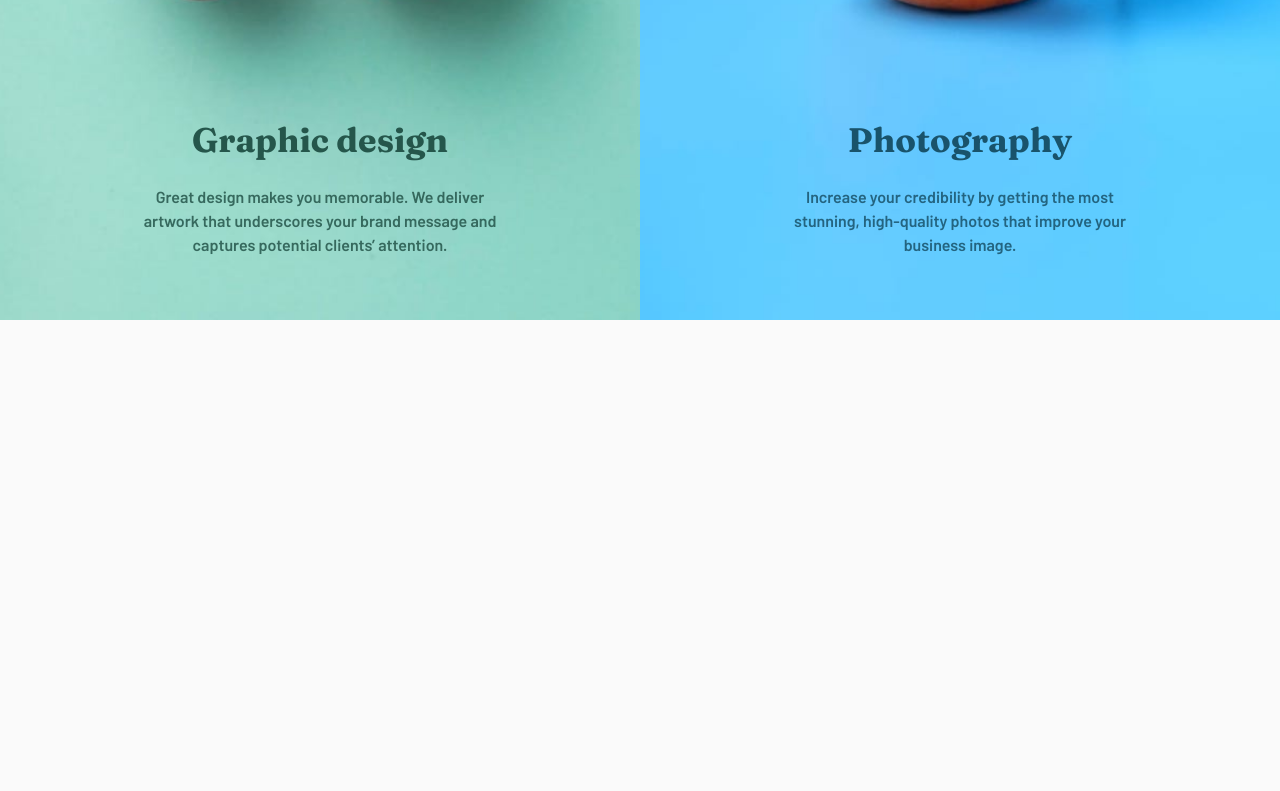
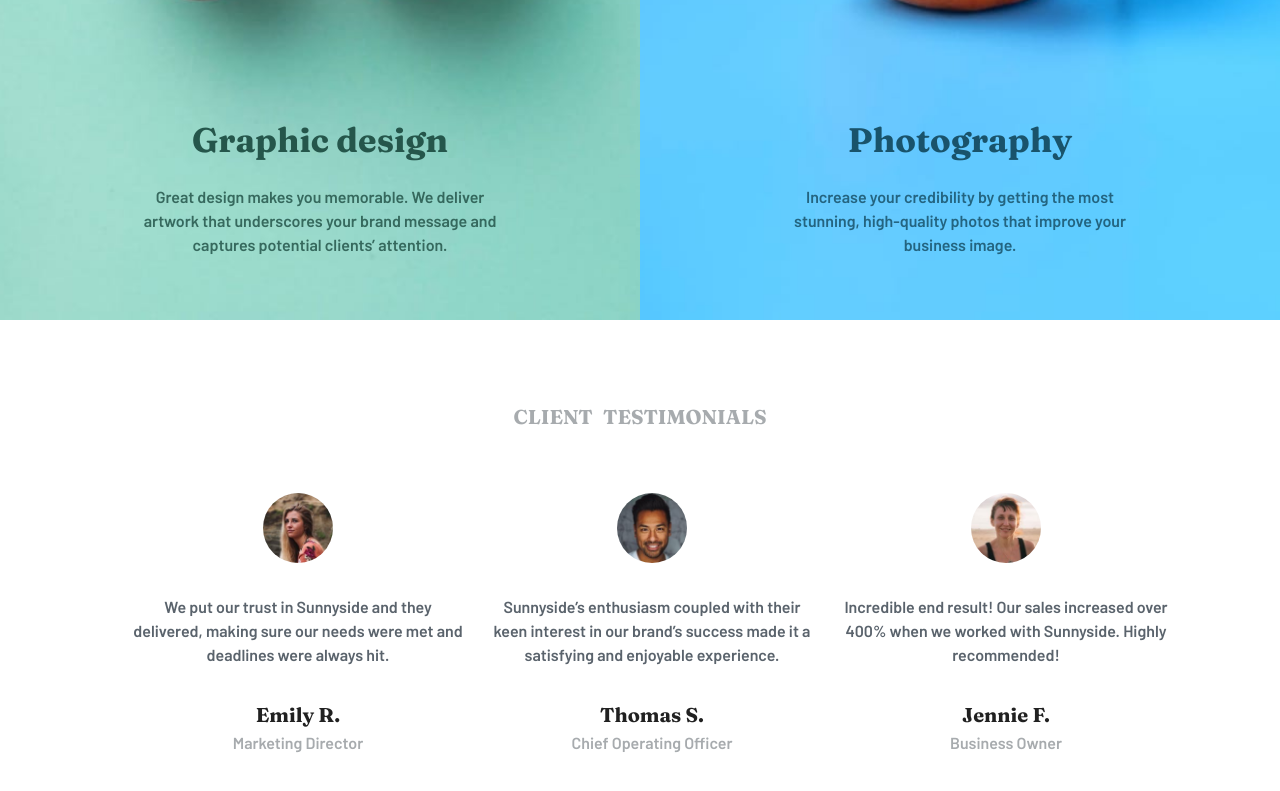
Before and after one commit to JoeDravarol/frontendmentor-sunnyside-agency, a React (Create React App) app: page / in a window 1280 px wide. Shown: the part 2240-3031 px from the top of the page. Before the commit the page ends 2560 px from the top, so only its background shows below. Built offline with nearby package versions, Linux system fonts and the light colour scheme.

Commit message:
feat: Add testimonials section

```diff
--- a/src/App.js
+++ b/src/App.js
@@ -1,13 +1,44 @@
 import React from 'react'
+
 import Layout from 'components/layouts/Layout'
 import Hero from 'components/sections/Hero'
 import Services from 'components/sections/Services'
+import Testimonials from 'components/sections/Testimonials'
+
+import emilyAvatar from 'images/image-emily.jpg'
+import thomasAvatar from 'images/image-thomas.jpg'
+import jennieAvatar from 'images/image-jennie.jpg'
+
+const testimonialsData = [
+  {
+    id: 1,
+    name: 'Emily R',
+    role: 'Marketing Director',
+    statement: 'We put our trust in Sunnyside and they delivered, making sure our needs were met and deadlines were always hit.',
+    img: emilyAvatar
+  },
+  {
+    id: 2,
+    name: 'Thomas S',
+    role: 'Chief Operating Officer',
+    statement: 'Sunnyside’s enthusiasm coupled with their keen interest in our brand’s success made it a satisfying and enjoyable experience.',
+    img: thomasAvatar
+  },
+  {
+    id: 3,
+    name: 'Jennie F',
+    role: 'Business Owner',
+    statement: 'Incredible end result! Our sales increased over 400% when we worked with Sunnyside. Highly recommended!',
+    img: jennieAvatar
+  },
+]
 
 const App = () => {
   return (
     <Layout>
       <Hero />
       <Services />
+      <Testimonials data={testimonialsData} />
     </Layout>
   )
 }
--- /dev/null
+++ b/src/components/TestimonialDetails.js
@@ -0,0 +1,62 @@
+import React from 'react'
+
+import Avatar from '@material-ui/core/Avatar'
+import Paper from '@material-ui/core/Paper'
+import Typography from '@material-ui/core/Typography'
+import { makeStyles } from '@material-ui/core'
+
+const useStyles = makeStyles((theme) => ({
+  root: {
+    margin: '0 auto 4em'
+  },
+  avatar: {
+    margin: '0 auto',
+    width: 70,
+    height: 70
+  },
+  statement: {
+    margin: '2em auto',
+    maxWidth: 330,
+    color: theme.palette.neutral.veryDarkGrayishBlue
+  },
+  name: {
+    fontFamily: theme.typography.fontFamilyFraunces
+  },
+  role: {
+    color: theme.palette.neutral.grayishBlue
+  }
+}))
+
+const TestimonialDetails = ({ name, statement, role, img }) => {
+  const classes = useStyles()
+
+  return (
+    <Paper className={classes.root} elevation={0} square>
+      <Avatar className={classes.avatar} src={img} alt={`${name}'s avatar`} />
+
+      <Typography
+        className={classes.statement}
+        variant="body1"
+        color="textSecondary"
+        align="center"
+      >
+        {statement}
+      </Typography>
+
+      <Typography
+        className={classes.name}
+        variant="h6"
+        component="h3"
+        align="center"
+      >
+        {name}.
+      </Typography>
+
+      <Typography className={classes.role} variant="body1" align="center">
+        {role}
+      </Typography>
+    </Paper>
+  )
+}
+
+export default TestimonialDetails
--- a/src/components/layouts/Layout.js
+++ b/src/components/layouts/Layout.js
@@ -14,11 +14,17 @@ const theme = createTheme({
       primary: 'hsl(0, 0%, 100%)',
       secondary: 'hsl(51, 100%, 49%)',
       hover: 'rgba(255, 255, 255, 0.2)'
+    },
+    neutral: {
+      veryDarkDesaturatedBlue: 'hsl(212, 27%, 19%)',
+      veryDarkGrayishBlue: 'hsl(213, 9%, 39%)',
+      darkGrayishBlue: 'hsl(232, 10%, 55%)',
+      grayishBlue: 'hsl(210, 4%, 67%)'
     }
   },
   typography: {
     fontFamily: 'Barlow',
-    fontFamilyFraunces: 'Fraunces',
+    fontFamilyFraunces: 'Fraunces'
   }
 })
 
@@ -40,7 +46,7 @@ const Layout = ({ children }) => {
     {
       label: 'Projects',
       href: '#'
-    },
+    }
   ]
 
   return (
--- /dev/null
+++ b/src/components/sections/Testimonials.js
@@ -0,0 +1,67 @@
+import React from 'react'
+
+import Typography from '@material-ui/core/Typography'
+import Grid from '@material-ui/core/Grid'
+
+import { makeStyles } from '@material-ui/core'
+
+import TestimonialsDetails from 'components/TestimonialDetails'
+import { useWindowSize } from 'hooks'
+
+const useStyles = makeStyles((theme) => ({
+  root: {
+    padding: '4em 0 3em',
+    [theme.breakpoints.up('lg')]: {
+      padding: '6em 0 5em'
+    }
+  },
+  title: {
+    fontSize: '1.25rem',
+    fontFamily: theme.typography.fontFamilyFraunces,
+    textTransform: 'uppercase',
+    wordSpacing: theme.spacing(0.75),
+    color: theme.palette.neutral.grayishBlue,
+    marginBottom: '2.5em'
+  },
+  gridContainer: {
+    [theme.breakpoints.up('lg')]: {
+      maxWidth: 1600,
+      margin: '0 auto'
+    }
+  }
+}))
+
+const Testimonials = ({ data }) => {
+  const windowSize = useWindowSize()
+  const classes = useStyles()
+
+  const justifyContent = windowSize.width < 1440 ? 'center' : 'space-around'
+
+  return (
+    <div className={classes.root}>
+      <Typography
+        className={classes.title}
+        variant="h5"
+        component="h2"
+        align="center"
+      >
+        Client testimonials
+      </Typography>
+
+      <Grid
+        className={classes.gridContainer}
+        container
+        justifyContent={justifyContent}
+        spacing={3}
+      >
+        {data.map((testimonial) => (
+          <Grid item>
+            <TestimonialsDetails key={testimonial.id} {...testimonial} />
+          </Grid>
+        ))}
+      </Grid>
+    </div>
+  )
+}
+
+export default Testimonials
```
